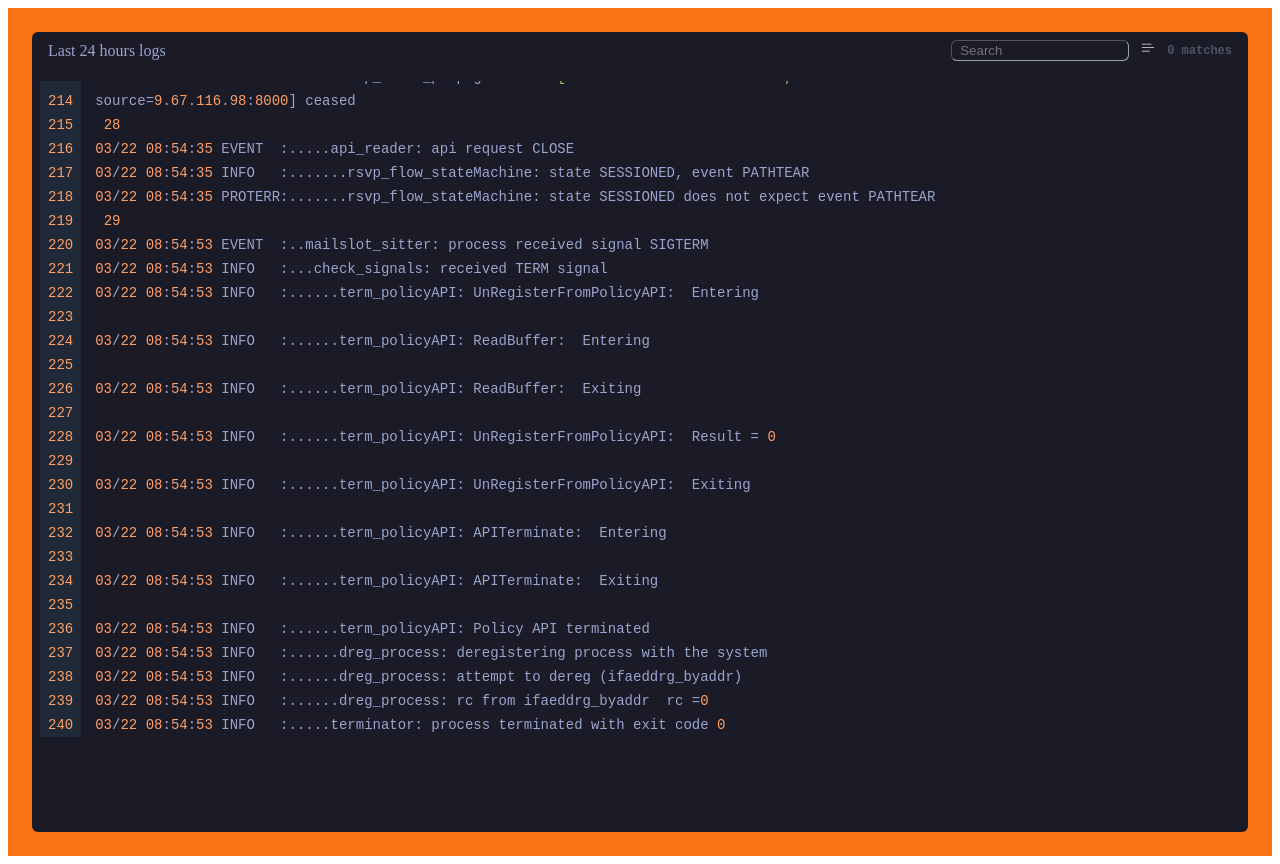
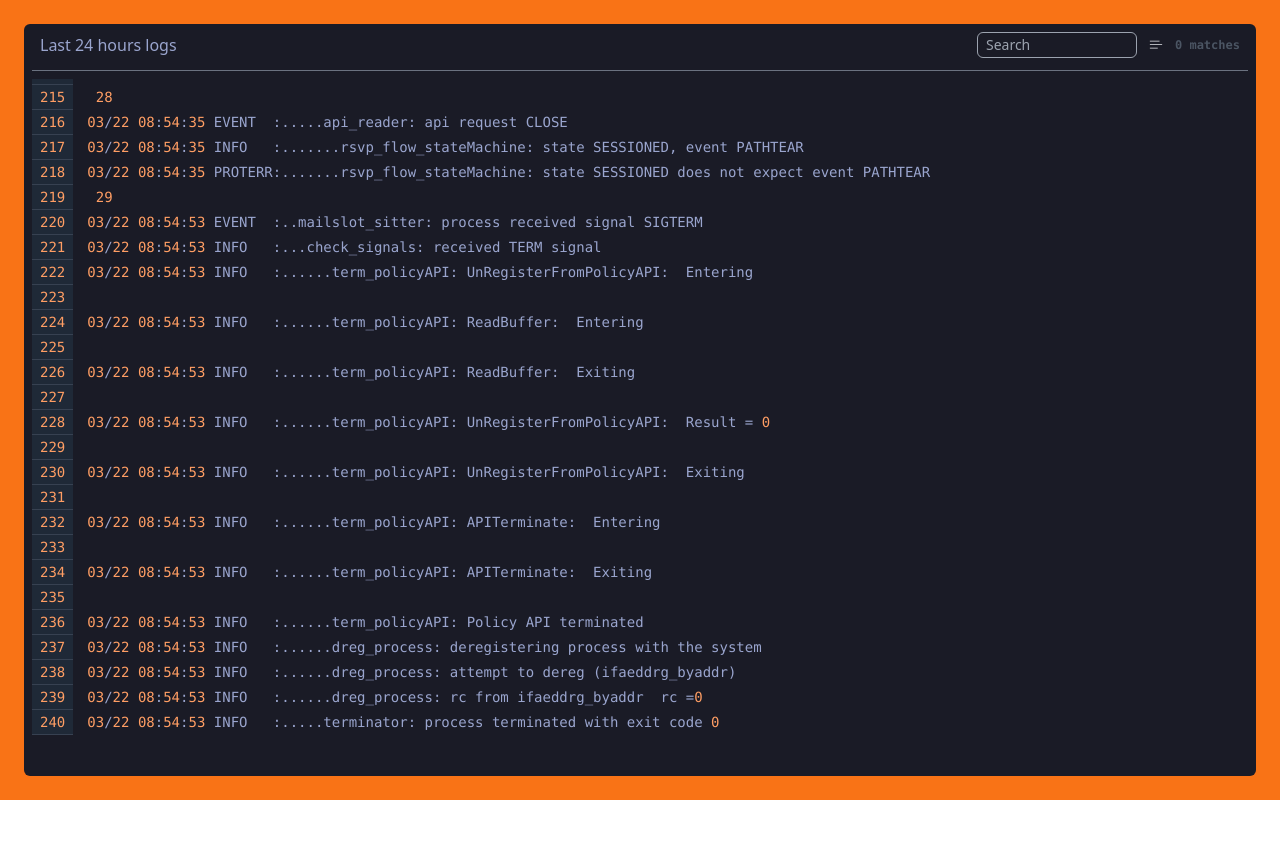
Before and after one commit to abdheshnayak/react-highlightjs-logs, a React (Create React App) app: page / in a window 1280 px wide. After the commit the page ends 800 px from the top, so only its background shows below. Built offline with nearby package versions, Linux system fonts and the light colour scheme.

Commit message:
:rocket: deploy

```diff
--- /dev/null
+++ b/src/css/build.scss
@@ -0,0 +1,4 @@
+@tailwind components;
+@tailwind utilities;
+
+@import './common';
--- a/src/index.scss
+++ b/src/css/common.scss
@@ -1,7 +1,3 @@
-// @tailwind base;
-@tailwind components;
-@tailwind utilities;
-
 .hljs-logs{
         .no-scroll-bar::-webkit-scrollbar {
         width: 0px;
--- /dev/null
+++ b/src/css/deply.scss
@@ -0,0 +1,7 @@
+@tailwind base;
+@tailwind components;
+@tailwind utilities;
+
+@import 'common';
+
+@import '../themes/tokyo-night.css';
--- a/src/index.js
+++ b/src/index.js
@@ -1,7 +1,7 @@
 import React from 'react';
 import ReactDOM from 'react-dom/client';
-import './index.scss';
-import './themes/tokyo-night.css';
+import './css/deply.scss';
+// import './css/build.scss';
 import App from './App';
 
 const root = ReactDOM.createRoot(document.getElementById('root'));
```
